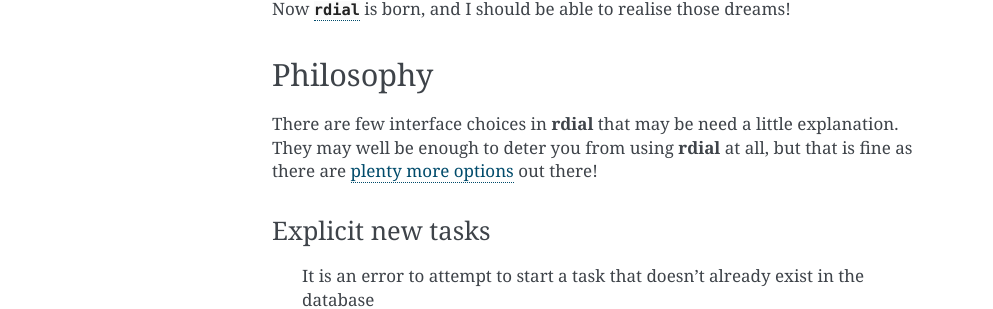
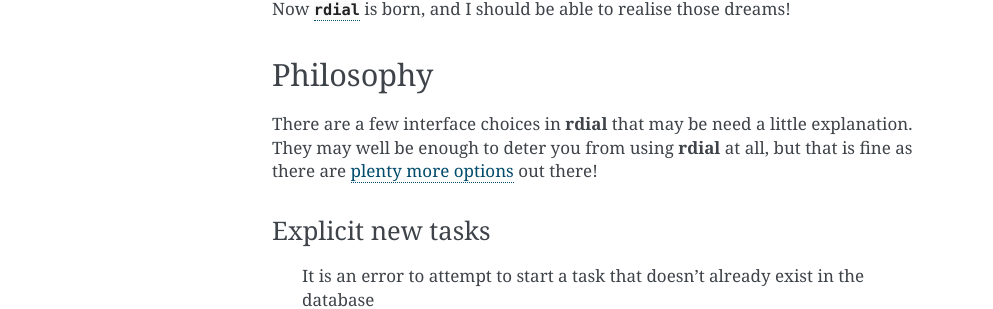
Before and after one commit to JNRowe/rdial, a Sphinx documentation site: the page built from doc/background.rst, in a window 1280 px wide. Shown: the part 395-704 px from the top of the page, without its empty margins (148-1141 px from the left). Built offline with Sphinx 7.4.7, drawn with Linux system fonts in a browser that asks for light colours.

Commit message:
[Tr] Minor grammar fix

```diff
--- a/doc/background.rst
+++ b/doc/background.rst
@@ -19,10 +19,10 @@ Now :mod:`rdial` is born, and I should be able to realise those dreams!
 Philosophy
 ----------
 
-There are few interface choices in :program:`rdial` that may be need a little
-explanation.  They may well be enough to deter you from using :program:`rdial`
-at all, but that is fine as there are :doc:`plenty more options <alternatives>`
-out there!
+There are a few interface choices in :program:`rdial` that may be need a
+little explanation.  They may well be enough to deter you from using
+:program:`rdial` at all, but that is fine as there are :doc:`plenty more
+options <alternatives>` out there!
 
 Explicit new tasks
 ''''''''''''''''''
```
